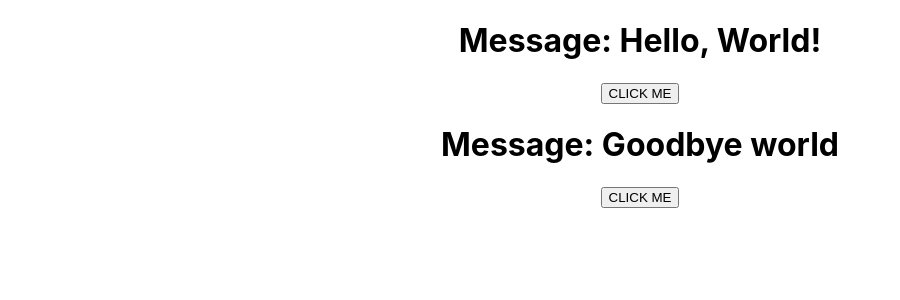
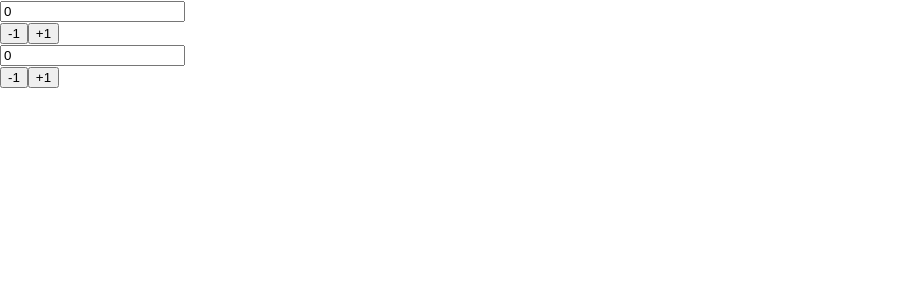
Before and after one commit to JHarry444/CFG-React, a React (Create React App) app: page / in a window 1280 px wide. Shown: the top 300 px of the page, without its empty margins (0-900 px from the left). Built offline with nearby package versions, Linux system fonts and the light colour scheme.

Commit message:
add state

```diff
--- a/src/App.js
+++ b/src/App.js
@@ -1,20 +1,15 @@
 import React from 'react';
 import './App.css';
-import ChildComponent from './ChildComponent';
+import Counter from './Counter';
+import CounterFunc from './CounterFunc';
 
 function App() {
-  let i = 42;
 
-  const clickHandler = function (arg1) {
-    // alert("i: " + i++);
-    console.log(arg1);
-  }
 
-  const msg = "Hello, World!"
   return (
-    <div className="App">
-      <ChildComponent message={msg} bloop="dawoop" click={() => {clickHandler("shoop")}}/>
-      <ChildComponent message="Goodbye world" click={clickHandler("dawoop")}/>
+    <div>
+      <Counter/>
+      <CounterFunc/>
     </div>
   );
 }
--- /dev/null
+++ b/src/Counter.js
@@ -0,0 +1,25 @@
+import React from 'react';
+
+export default class Counter extends React.Component {
+
+    constructor(props) {
+        super(props);
+        this.state = {
+            counterValue: 0
+        }
+    }
+
+    clickHandler = (change) => {
+        this.setState({counterValue: this.state.counterValue + change}) // this.state.counterValue = 45
+    }
+
+    render() {
+
+       return(
+            <div>
+                <input value={this.state.counterValue}/><br/>
+                <button onClick={() => this.clickHandler(-1)}>-1</button><button onClick={() => this.clickHandler(+1)}>+1</button>
+            </div>
+       );
+    }
+}
--- /dev/null
+++ b/src/CounterFunc.js
@@ -0,0 +1,23 @@
+import React, { useState } from 'react';
+
+export default function Counter() {
+
+    // const myState = useState(0);
+    // const counterValue = myState[0];
+    // const setCounterValue = myState[1];
+
+    const [counterValue, setCounterValue] = useState(0); //hook
+
+    const clickHandler = (change) => {
+        setCounterValue(counterValue + change); // this.state.counterValue = 45
+    }
+
+
+       return(
+            <div>
+                <input value={counterValue}/><br/>
+                <button onClick={() => clickHandler(-1)}>-1</button><button onClick={() => clickHandler(+1)}>+1</button>
+            </div>
+       );
+
+}
```
